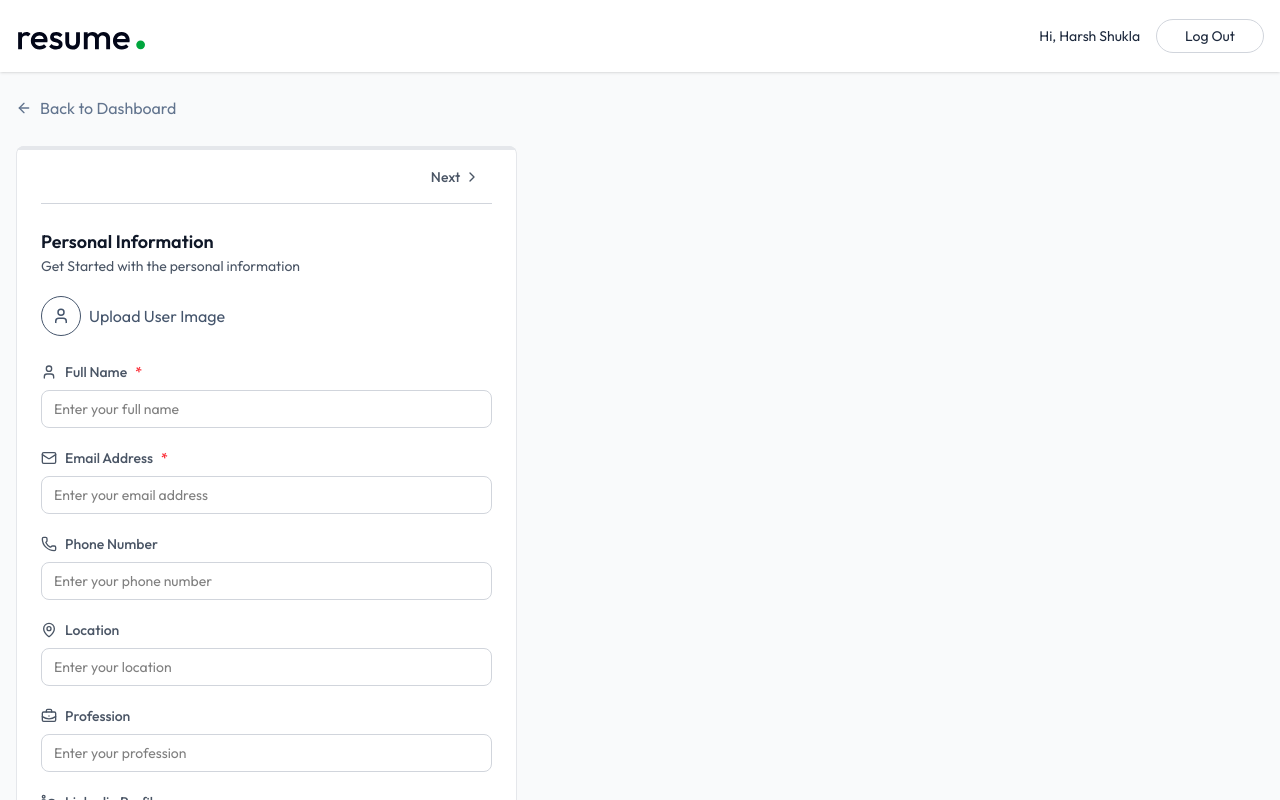
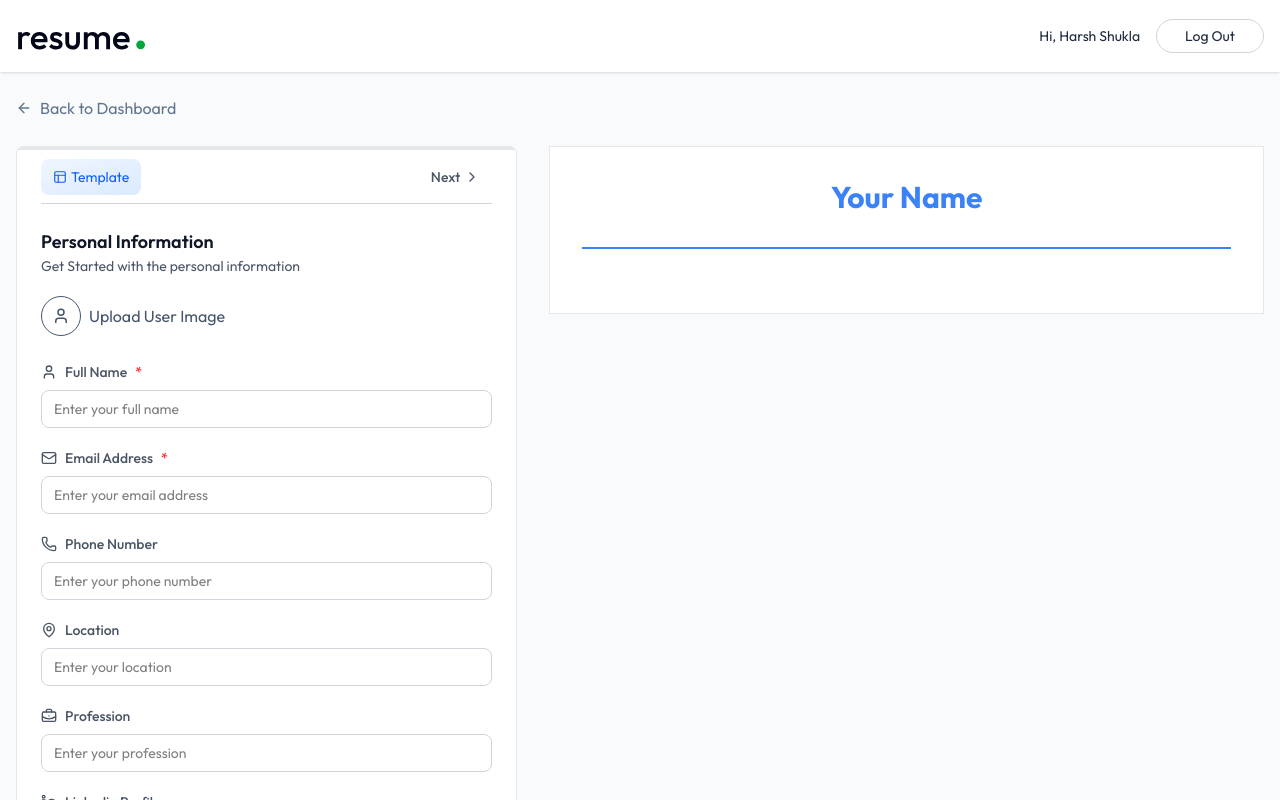
Before and after one commit to harshshukla07/SwiftCV, a React (Vite) app in the folder client/: page /app/builder/1 in a window 1280 px wide. Shown: the top 800 px of the page. Built offline with nearby package versions, Linux system fonts and the light colour scheme.

Commit message:
done with template selector

```diff
--- a/client/src/assets/assets.js
+++ b/client/src/assets/assets.js
@@ -65,7 +65,7 @@ export const dummyResumeData = [
                 _id: "68d2a31a1c4dd38875bb0382"
             }
         ],
-        template: "minimal-image",
+        template: "classic",
         accent_color: "#14B8A6",
         project: [
             {
--- /dev/null
+++ b/client/src/components/ResumePreview.jsx
@@ -0,0 +1,70 @@
+import React from 'react'
+import ModernTemplate from './templates/ModernTemplate'
+import MinimalTemplate from './templates/MinimalTemplate'
+import MinimalImageTemplate from './templates/MinimalImageTemplate'
+import ClassicTemplate from './templates/ClassicTemplate'
+
+const ResumePreview = ({ data, template, accentColor, classes = '' }) => {
+  const renderTemplate = () => {
+    switch (template) {
+      case 'modern':
+        return <ModernTemplate data={data} accentColor={accentColor} />
+      case 'minimal':
+        return <MinimalTemplate data={data} accentColor={accentColor} />
+      case 'minimal-image':
+        return <MinimalImageTemplate data={data} accentColor={accentColor} />
+
+      default:
+        return <ClassicTemplate data={data} accentColor={accentColor} />
+    }
+  }
+
+  return (
+    <div className="w-full bg-gray-100">
+      <div
+        id="resume-preview"
+        className={
+          'border border-gray-200 print:shadow-none print:border-none' + classes
+        }
+      >
+        {renderTemplate()}
+      </div>
+      <style jsx>
+        {`
+          @page {
+            size: letter;
+            margin: 0;
+          }
+          @media print {
+            html,
+            body {
+              width: 8.5in;
+              height: 11in;
+              overflow: hidden;
+            }
+            body* {
+              visibility: hidden;
+            }
+            #resume-preview,
+            #resume-preview* {
+              visibility: visible;
+            }
+            #resume-preview {
+              position: absolute;
+              left: 0;
+              top: 0;
+              width: 100%;
+              height: auto;
+              margin: 0;
+              padding: 0;
+              box-shadow: none !important;
+              border: none !important;
+            }
+          }
+        `}
+      </style>
+    </div>
+  )
+}
+
+export default ResumePreview
--- /dev/null
+++ b/client/src/components/TemplateSelector.jsx
@@ -0,0 +1,72 @@
+import { Check, Layout } from 'lucide-react'
+import React, { useState } from 'react'
+
+const TemplateSelector = ({ selectedTemplate, onChange }) => {
+  const [isOpen, setIsOpen] = useState(false)
+
+  const templates = [
+    {
+      id: 'classic',
+      name: 'Classic',
+      preview:
+        'A clean, traditional resume layout with clear sections and headings.',
+    },
+    {
+      id: 'modern',
+      name: 'Modern',
+      preview: 'Sleek design with strategic use of color and typography.',
+    },
+    {
+      id: 'minimal-image',
+      name: 'Minimal Image',
+      preview: 'Minimal design with a single image and clean typography.',
+    },
+    {
+      id: 'minimal',
+      name: 'Minimal',
+      preview: 'Ultra-clean design that puts your content front and center.',
+    },
+  ]
+
+  return (
+    <div className="relative">
+      <button
+        onClick={() => setIsOpen(!isOpen)}
+        className="flex items-center gap-1 text-sm text-blue-600 bg-gradient-to-br from-blue-50 to-blue-100 ring-blue-300 hover:ring transition-all px-3 py-2 rounded-lg"
+      >
+        <Layout size={14} /> <span className="max-sm:hidden">Template</span>
+      </button>
+      {isOpen && (
+        <div className="absolute top-full w-xs p-3 mt-2 space-y-3 z-10 bg-white rounded-md border border-gray-200 shadow-sm">
+          {templates.map(template => (
+            <div
+              key={template.id}
+              onClick={() => {
+                onChange(template.id)
+                setIsOpen(false)
+              }}
+              className={`relative p-3 border rounded-md cursor-pointer transition-all ${selectedTemplate === template.id ? 'border-blue-400 bg-blue-100' : 'border-gray-300 hover:border-gray-400 hover:bg-gray-100'}`}
+            >
+              {selectedTemplate === template.id && (
+                <div className="absolute top-2 right-2">
+                  <div className="size-5 bg-blue-400 rounded-full flex items-center justify-center">
+                    <Check className="w-3 h-3 text-white" />
+                  </div>
+                </div>
+              )}
+
+              <div className="space-y-1">
+                <h4 className="font-medium text-gray-800">{template.name}</h4>
+                <div className="mt-2 p-2 bg-blue-50 rounded text-xs text-gray-500 italic">
+                  {template.preview}
+                </div>
+              </div>
+            </div>
+          ))}
+        </div>
+      )}
+    </div>
+  )
+}
+
+export default TemplateSelector
--- a/client/src/pages/ResumeBuilder.jsx
+++ b/client/src/pages/ResumeBuilder.jsx
@@ -13,6 +13,8 @@ import {
   User,
 } from 'lucide-react'
 import PersonalInfoForm from '../components/PersonalInfoForm'
+import ResumePreview from '../components/ResumePreview'
+import TemplateSelector from '../components/TemplateSelector'
 
 const ResumeBuilder = () => {
   const { resumeId } = useParams()
@@ -110,7 +112,14 @@ const ResumeBuilder = () => {
               />
               {/* Section Navigation */}
               <div className="flex justify-between items-center mb-6 border-b border-gray-300 py-1">
-                <div></div>
+                <div className='flex items-center gap-2'>
+                  <TemplateSelector
+                    selectedTemplate={resumeData.template}
+                    onChange={template =>
+                      setResumeData(prev => ({ ...prev, template }))
+                    }
+                  />
+                </div>
                 <div className="flex items-center">
                   {activeSectionIndex !== 0 && (
                     <button
@@ -156,7 +165,15 @@ const ResumeBuilder = () => {
 
           {/* Right Panel - preview */}
 
-          <div></div>
+          <div className="lg:col-span-7 max-lg:mt-6">
+            <div>{/* --- buttons */}</div>
+
+            <ResumePreview
+              data={resumeData}
+              template={resumeData.template}
+              accentColor={resumeData.accent_color}
+            />
+          </div>
         </div>
       </div>
     </div>
```
Also changed, not shown: client/src/components/templates/ClassicTemplate.jsx (renamed from client/src/assets/templates/ClassicTemplate.jsx), client/src/components/templates/MinimalImageTemplate.jsx (renamed from client/src/assets/templates/MinimalImageTemplate.jsx), client/src/components/templates/MinimalTemplate.jsx (renamed from client/src/assets/templates/MinimalTemplate.jsx), client/src/components/templates/ModernTemplate.jsx (renamed from client/src/assets/templates/ModernTemplate.jsx).
